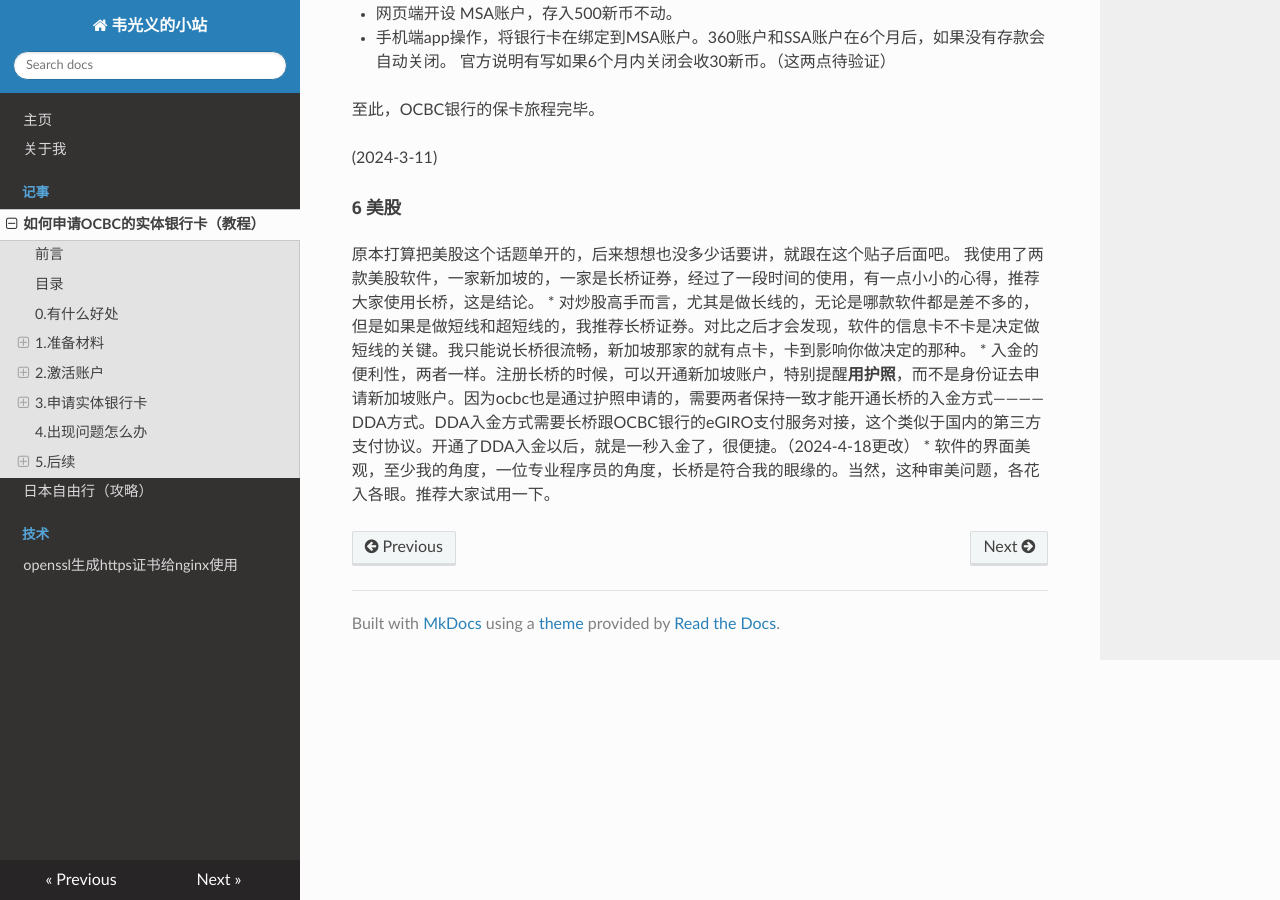
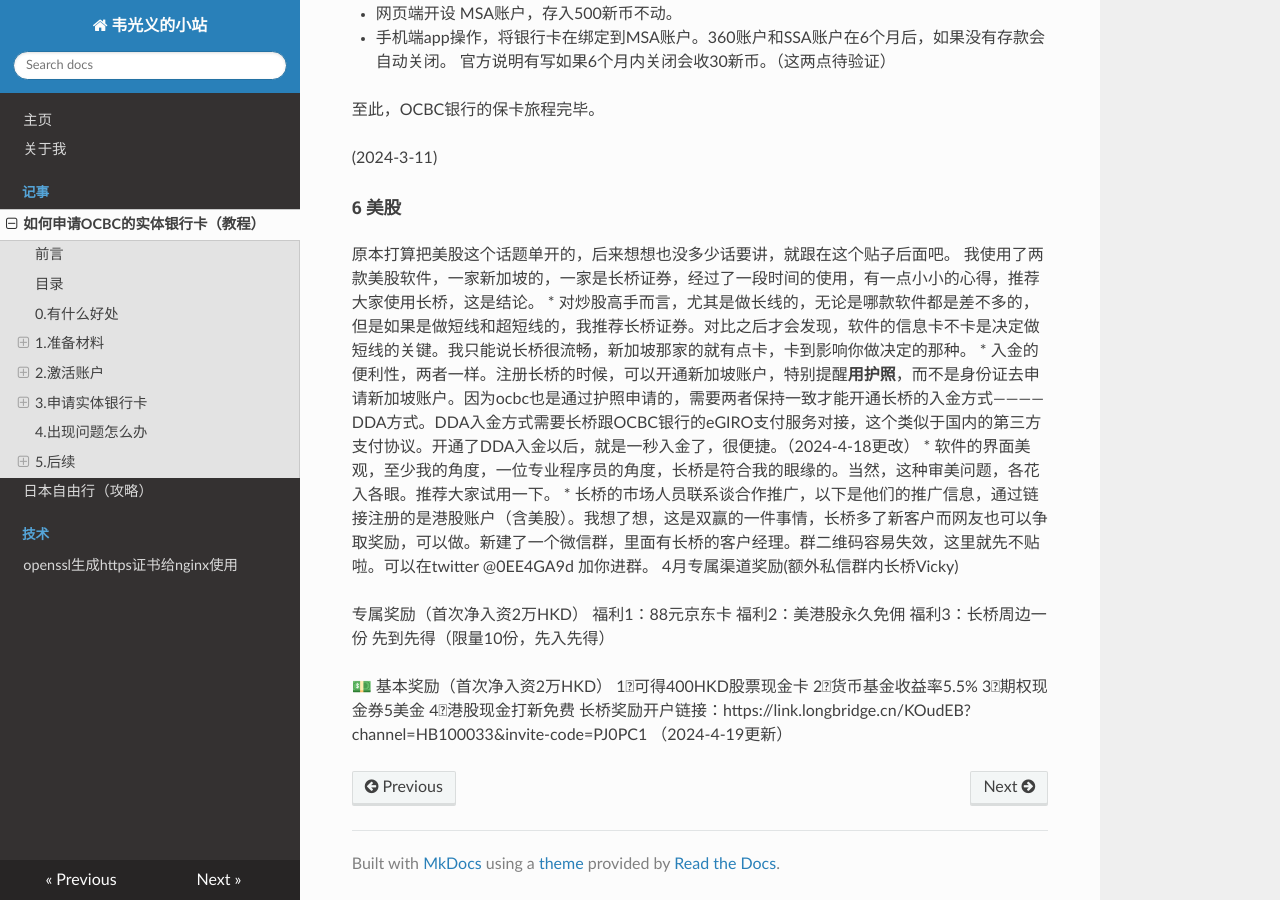
Before and after one commit to ee4ga9d/my-project, an MkDocs documentation site: the page built from docs/2024/03/01.md, in a window 1280 px wide and 900 px high, scrolled down 11693 px. Built offline with MkDocs 1.6.1, drawn with Linux system fonts in a browser that asks for light colours; nearby versions of some CDN libraries.

Commit message:
LongBridge marketing

```diff
--- a/docs/2024/03/01.md
+++ b/docs/2024/03/01.md
@@ -127,3 +127,18 @@
 * 对炒股高手而言，尤其是做长线的，无论是哪款软件都是差不多的，但是如果是做短线和超短线的，我推荐长桥证券。对比之后才会发现，软件的信息卡不卡是决定做短线的关键。我只能说长桥很流畅，新加坡那家的就有点卡，卡到影响你做决定的那种。
 * 入金的便利性，两者一样。注册长桥的时候，可以开通新加坡账户，特别提醒**用护照**，而不是身份证去申请新加坡账户。因为ocbc也是通过护照申请的，需要两者保持一致才能开通长桥的入金方式————DDA方式。DDA入金方式需要长桥跟OCBC银行的eGIRO支付服务对接，这个类似于国内的第三方支付协议。开通了DDA入金以后，就是一秒入金了，很便捷。（2024-4-18更改）
 * 软件的界面美观，至少我的角度，一位专业程序员的角度，长桥是符合我的眼缘的。当然，这种审美问题，各花入各眼。推荐大家试用一下。
+* 长桥的市场人员联系谈合作推广，以下是他们的推广信息，通过链接注册的是港股账户（含美股）。我想了想，这是双赢的一件事情，长桥多了新客户而网友也可以争取奖励，可以做。新建了一个微信群，里面有长桥的客户经理。群二维码容易失效，这里就先不贴啦。可以在twitter @0EE4GA9d 加你进群。
+ 4月专属渠道奖励(额外私信群内长桥Vicky)
+
+专属奖励（首次净入资2万HKD）
+福利1：88元京东卡
+福利2：美港股永久免佣
+福利3：长桥周边一份 先到先得（限量10份，先入先得）
+
+💵 基本奖励（首次净入资2万HKD）
+1⃣️可得400HKD股票现金卡
+2⃣️货币基金收益率5.5%
+3⃣️期权现金券5美金
+4⃣️港股现金打新免费
+长桥奖励开户链接：https://link.longbridge.cn/KOudEB?channel=HB100033&invite-code=PJ0PC1
+（2024-4-19更新）
```
